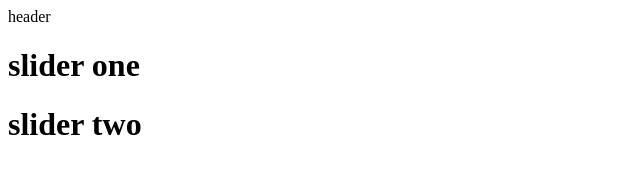
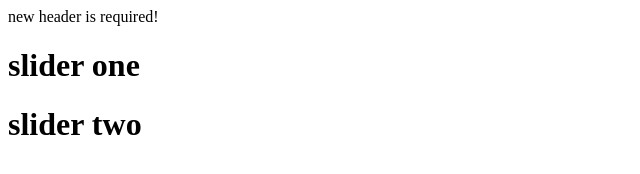
Before and after one commit to 77Alfred1986/git_project_one, a plain HTML site: page index.html in a window 1280 px wide. Shown: the whole page, without its empty margins (0-640 px from the left). Drawn offline with Linux system fonts and the light colour scheme.

Commit message:
header has been changed for better

```diff
--- a/index.html
+++ b/index.html
@@ -7,7 +7,7 @@
 </head>
 <body>
     <header>
-        header
+        new header is required!
     </header>
     <div class="slider">
         <h1> slider one </h1>
```
